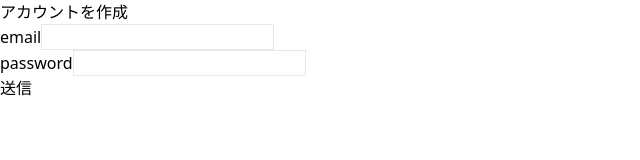
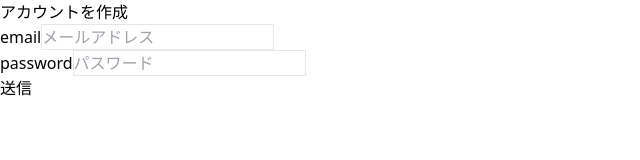
Before and after one commit to h8570rg/jankiroku, a Next.js app: page /signup in a window 1280 px wide. Shown: the top 160 px of the page, without its empty margins (0-640 px from the left). Built offline with nearby package versions, Linux system fonts and the light colour scheme; no server answers.

Commit message:
refactor: auth

```diff
--- a/package.json
+++ b/package.json
@@ -38,7 +38,8 @@
     "firebase-admin": "^10.1.0",
     "next": "^12.1.5",
     "react": "^18.1.0",
-    "react-dom": "^18.1.0"
+    "react-dom": "^18.1.0",
+    "react-hook-form": "^7.30.0"
   },
   "devDependencies": {
     "@commitlint/cli": "^16.2.4",
--- a/src/components/textField/index.tsx
+++ b/src/components/textField/index.tsx
@@ -1,5 +1,6 @@
 import {
   ChangeEventHandler,
+  forwardRef,
   InputHTMLAttributes,
   useCallback,
   useState,
@@ -11,21 +12,24 @@ type Props = {
   label?: string;
 } & InputHTMLAttributes<HTMLInputElement>;
 
-const TextField = ({
-  className,
-  error,
-  label,
-  onChange,
-  ...inputHTMLAttributes
-}: Props) => {
+const TextField = forwardRef<HTMLInputElement, Props>(
+  ({ className, error, label, onChange, ...inputHTMLAttributes }, ref) => {
     return (
       <label className={className}>
         {label}
-      <input className="border" onChange={onChange} {...inputHTMLAttributes} />
+        <input
+          className="border"
+          onChange={onChange}
+          {...inputHTMLAttributes}
+          ref={ref}
+        />
         {!!error && <p className="text-red-500 text-xs">{error}</p>}
       </label>
     );
-};
+  }
+);
+
+TextField.displayName = TextField.displayName || TextField.name;
 
 export const useTextField = (initialValue?: string) => {
   const [value, setValue] = useState<string | undefined>(initialValue);
--- a/src/constants/index.ts
+++ b/src/constants/index.ts
@@ -1 +1,2 @@
+export * as FIREBASE_AUTH from "./modules/firebaseAuth";
 export * as FIRESTORE from "./modules/firestore";
--- /dev/null
+++ b/src/constants/modules/firebaseAuth.ts
@@ -0,0 +1,22 @@
+export const ERROR_CODE = {
+  EMAIL_EXISTS: "auth/email-already-in-use",
+  INVALID_EMAIL: "auth/invalid-email",
+  INVALID_PASSWORD: "auth/wrong-password",
+  POPUP_BLOCKED: "auth/popup-blocked",
+  USER_DELETED: "auth/user-not-found",
+  USER_DISABLED: "auth/user-disabled",
+  USER_MISMATCH: "auth/user-mismatch",
+  WEAK_PASSWORD: "auth/weak-password",
+} as const;
+
+export const ERROR_MESSAGE: { [key: string]: string } = {
+  [ERROR_CODE.EMAIL_EXISTS]: "このメールアドレスは使用されています",
+  [ERROR_CODE.INVALID_EMAIL]: "メールアドレスの形式が正しくありません",
+  [ERROR_CODE.INVALID_PASSWORD]: "メールアドレスまたはパスワードが違います",
+  [ERROR_CODE.POPUP_BLOCKED]:
+    "認証ポップアップがブロックされました。ポップアップブロックをご利用の場合は設定を解除してください",
+  [ERROR_CODE.USER_DELETED]: "メールアドレスまたはパスワードが違います",
+  [ERROR_CODE.USER_DISABLED]: "サービスの利用が停止されています",
+  [ERROR_CODE.USER_MISMATCH]: "メールアドレスまたはパスワードが違います",
+  [ERROR_CODE.WEAK_PASSWORD]: "パスワードが弱すぎます",
+} as const;
--- a/src/pages/signup/index.tsx
+++ b/src/pages/signup/index.tsx
@@ -1,71 +1,62 @@
-import { useCallback, useEffect, useState } from "react";
+import { useState } from "react";
+import { useForm, SubmitHandler } from "react-hook-form";
 import { createAccountWithEmailAndPassword } from "@/apis/auth";
-import TextField, { useTextField } from "src/components/textField";
+import { FIREBASE_AUTH } from "@/constants";
+import TextField from "src/components/textField";
+
+type Inputs = {
+  email: string;
+  password: string;
+};
 
 const Signup = () => {
-  const [submitConfirmed, setSubmitConfirmed] = useState(false);
-  const [isValid, setIsValid] = useState(true);
+  const {
+    register,
+    handleSubmit,
+    formState: { errors },
+  } = useForm<Inputs>();
+  const [error, setError] = useState<string>();
 
-  const email = useTextField();
-  const password = useTextField();
-
-  // TODO: refactor
-  const validate = useCallback(() => {
-    let _isValid = true;
-    if (!email.value) {
-      _isValid = false;
-      email.setError("メールアドレスが入力されていません");
-    } else {
-      _isValid = true;
-      email.setError(undefined);
+  const onSubmit: SubmitHandler<Inputs> = async (data) => {
+    try {
+      setError(undefined);
+      await createAccountWithEmailAndPassword(data.email, data.password);
+    } catch (error: any) {
+      const errorMessage =
+        FIREBASE_AUTH.ERROR_MESSAGE[error.code] ?? "エラーが発生しました";
+      setError(errorMessage);
     }
-    if (!password.value) {
-      _isValid = false;
-      password.setError("パスワードが入力されていません");
-    } else {
-      _isValid = true;
-      password.setError(undefined);
-    }
-    setIsValid(_isValid);
-  }, [email, password]);
-
-  const signup = useCallback((email: string, password: string) => {
-    createAccountWithEmailAndPassword(email, password);
-  }, []);
-
-  const handleSubmitClick = useCallback(() => {
-    validate();
-    setSubmitConfirmed(true);
-  }, [validate]);
-
-  useEffect(() => {
-    if (!submitConfirmed || !isValid || !email.value || !password.value) {
-      return;
-    }
-    signup(email.value, password.value);
-    setSubmitConfirmed(false);
-  }, [email.value, isValid, password.value, signup, submitConfirmed]);
+  };
 
   return (
     <>
       <h1>アカウントを作成</h1>
-      <form>
+      <form onSubmit={handleSubmit(onSubmit)}>
         <TextField
           label="email"
           type="email"
           autoComplete="email"
-          {...email.bind}
+          placeholder="メールアドレス"
+          error={errors.email?.message}
+          {...register("email", { required: true })}
         />
         <TextField
           label="password"
           type="password"
           autoComplete="new-password"
-          {...password.bind}
+          placeholder="パスワード"
+          error={errors.password?.message}
+          {...register("password", {
+            required: true,
+            minLength: {
+              value: 6,
+              message: "パスワードは6文字以上にしてください",
+            },
+          })}
         />
-        <button type="button" onClick={handleSubmitClick}>
-          送信
-        </button>
+        <input type="submit" value="送信" />
       </form>
+      {error}
     </>
   );
 };
```
Also changed, not shown: .eslintrc.json, 1 other file (tests, documents, lock files or other folders). Lines whose indentation alone changed are shown as unchanged.
